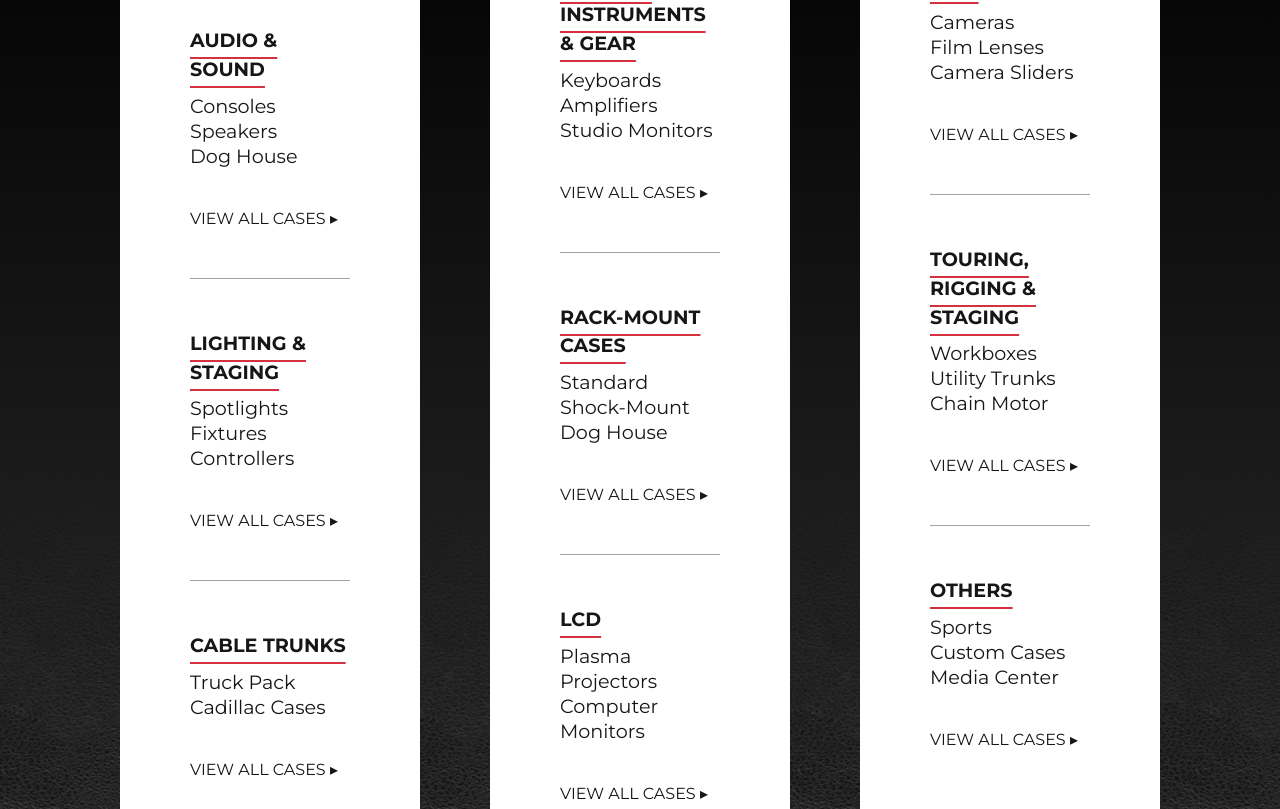
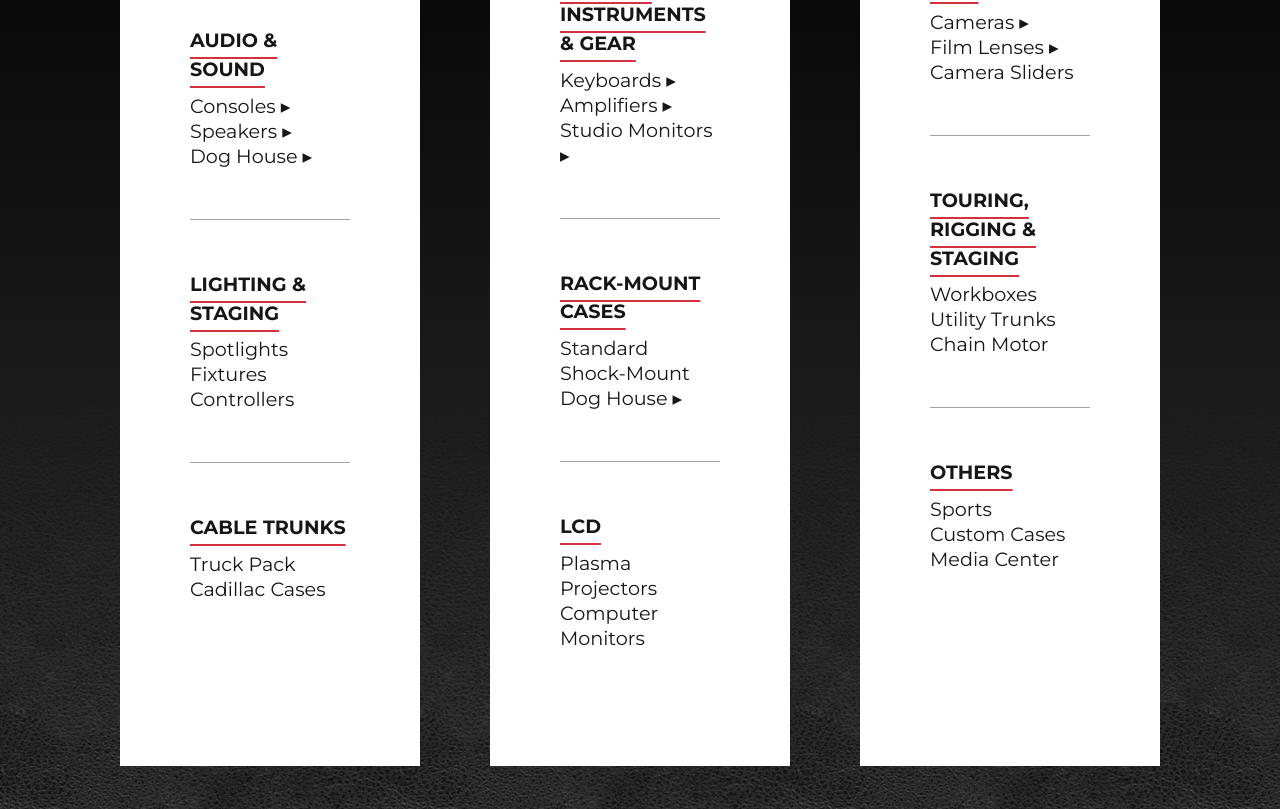
Before and after one commit to rbhidalgo/c-c-cases, a Next.js app: page /cases in a window 1280 px wide. Shown: the part 1271-2080 px from the top of the page. Built offline with nearby package versions, Linux system fonts and the light colour scheme.

Commit message:
cleaned up links

```diff
--- a/pages/cases/index.js
+++ b/pages/cases/index.js
@@ -34,13 +34,10 @@ const Cases = () => {
 										<div className={styles.cases__category_case}>
 											<h3>AUDIO & SOUND</h3>
 											<ul>
-												<li><Link href="/cases/audio-and-sound/#console" passHref><a className="link">Consoles</a></Link></li>
-												<li><Link href="/cases/audio-and-sound/#speaker" passHref><a className="link">Speakers</a></Link></li>
-												<li><Link href="/cases/audio-and-sound/#dog-house" passHref><a className="link">Dog House</a></Link></li>
+												<li><Link href="/cases/audio-and-sound/#console" passHref><a className="link">Consoles <span className={styles.arrow}>&#9656;</span></a></Link></li>
+												<li><Link href="/cases/audio-and-sound/#speaker" passHref><a className="link">Speakers <span className={styles.arrow}>&#9656;</span></a></Link></li>
+												<li><Link href="/cases/audio-and-sound/#dog-house" passHref><a className="link">Dog House <span className={styles.arrow}>&#9656;</span></a></Link></li>
 											</ul>
-											<Link href="/cases/audio-and-sound/">
-          			<a className="link">VIEW ALL CASES <span className={styles.arrow}>&#9656;</span></a>
-       					</Link>
 										</div>
 										<hr />
 										<div className={styles.cases__category_case}>
@@ -50,9 +47,6 @@ const Cases = () => {
 												<li>Fixtures</li>
 												<li>Controllers</li>
 											</ul>
-											<Link href="/cases/">
-          			<a className="link">VIEW ALL CASES <span className={styles.arrow}>&#9656;</span></a>
-       					</Link>
 										</div>
 										<hr />
 										<div className={styles.cases__category_case}>
@@ -61,9 +55,6 @@ const Cases = () => {
 												<li>Truck Pack</li>
 												<li>Cadillac Cases</li>
 											</ul>
-											<Link href="/cases/">
-          			<a className="link">VIEW ALL CASES <span className={styles.arrow}>&#9656;</span></a>
-       					</Link>
 										</div>
 									</div>
 								</div>
@@ -78,13 +69,10 @@ const Cases = () => {
 										<div className={styles.cases__category_case}>
 											<h3>MUSICAL INSTRUMENTS & GEAR</h3>
 											<ul>
-												<li><Link href="/cases/musical-instruments-and-gear/#keyboard" passHref><a className="link">Keyboards</a></Link></li>
-												<li><Link href="/cases/musical-instruments-and-gear/#amplifier" passHref><a className="link">Amplifiers</a></Link></li>
-												<li><Link href="/cases/musical-instruments-and-gear/#studio-monitors" passHref><a className="link">Studio Monitors</a></Link></li>
+												<li><Link href="/cases/musical-instruments-and-gear/#keyboard" passHref><a className="link">Keyboards <span className={styles.arrow}>&#9656;</span></a></Link></li>
+												<li><Link href="/cases/musical-instruments-and-gear/#amplifier" passHref><a className="link">Amplifiers <span className={styles.arrow}>&#9656;</span></a></Link></li>
+												<li><Link href="/cases/musical-instruments-and-gear/#studio-monitors" passHref><a className="link">Studio Monitors <span className={styles.arrow}>&#9656;</span></a></Link></li>
 											</ul>
-											<Link href="/cases/musical-instruments-and-gear/">
-          			<a className="link">VIEW ALL CASES <span className={styles.arrow}>&#9656;</span></a>
-       					</Link>
 										</div>
 										<hr />
 										<div className={styles.cases__category_case}>
@@ -92,11 +80,8 @@ const Cases = () => {
 											<ul>
 												<li>Standard</li>
 												<li>Shock-Mount</li>
-												<li><Link href="/cases/audio-and-sound/#dog-house" passHref><a className="link">Dog House</a></Link></li>
+												<li><Link href="/cases/audio-and-sound/#dog-house" passHref><a className="link">Dog House <span className={styles.arrow}>&#9656;</span></a></Link></li>
 											</ul>
-											<Link href="/cases/">
-          			<a className="link">VIEW ALL CASES <span className={styles.arrow}>&#9656;</span></a>
-       					</Link>
 										</div>
 										<hr />
 										<div className={styles.cases__category_case}>
@@ -106,9 +91,6 @@ const Cases = () => {
 												<li>Projectors</li>
 												<li>Computer Monitors</li>
 											</ul>
-											<Link href="/cases/">
-          			<a className="link">VIEW ALL CASES <span className={styles.arrow}>&#9656;</span></a>
-       					</Link>
 										</div>
 									</div>
 								</div>
@@ -123,13 +105,10 @@ const Cases = () => {
 										<div className={styles.cases__category_case}>
 											<h3>FILM</h3>
 											<ul>
-												<li><Link href="/cases/film/#camera" passHref><a className="link">Cameras</a></Link></li>
-												<li><Link href="/cases/film/#camera" passHref><a className="link">Film Lenses</a></Link></li>
+												<li><Link href="/cases/film/#camera" passHref><a className="link">Cameras <span className={styles.arrow}>&#9656;</span></a></Link></li>
+												<li><Link href="/cases/film/#camera" passHref><a className="link">Film Lenses <span className={styles.arrow}>&#9656;</span></a></Link></li>
 												<li>Camera Sliders</li>
 											</ul>
-											<Link href="/cases/film/">
-          			<a className="link">VIEW ALL CASES <span className={styles.arrow}>&#9656;</span></a>
-       					</Link>
 										</div>
 										<hr />
 										<div className={styles.cases__category_case}>
@@ -139,9 +118,6 @@ const Cases = () => {
 												<li>Utility Trunks</li>
 												<li>Chain Motor</li>
 											</ul>
-											<Link href="/cases/">
-          			<a className="link">VIEW ALL CASES <span className={styles.arrow}>&#9656;</span></a>
-       					</Link>
 										</div>
 										<hr />
 										<div className={styles.cases__category_case}>
@@ -151,9 +127,6 @@ const Cases = () => {
 												<li>Custom Cases</li>
 												<li>Media Center</li>
 											</ul>
-											<Link href="/cases/">
-          			<a className="link">VIEW ALL CASES <span className={styles.arrow}>&#9656;</span></a>
-       					</Link>
 										</div>
 									</div>
 								</div>
```
